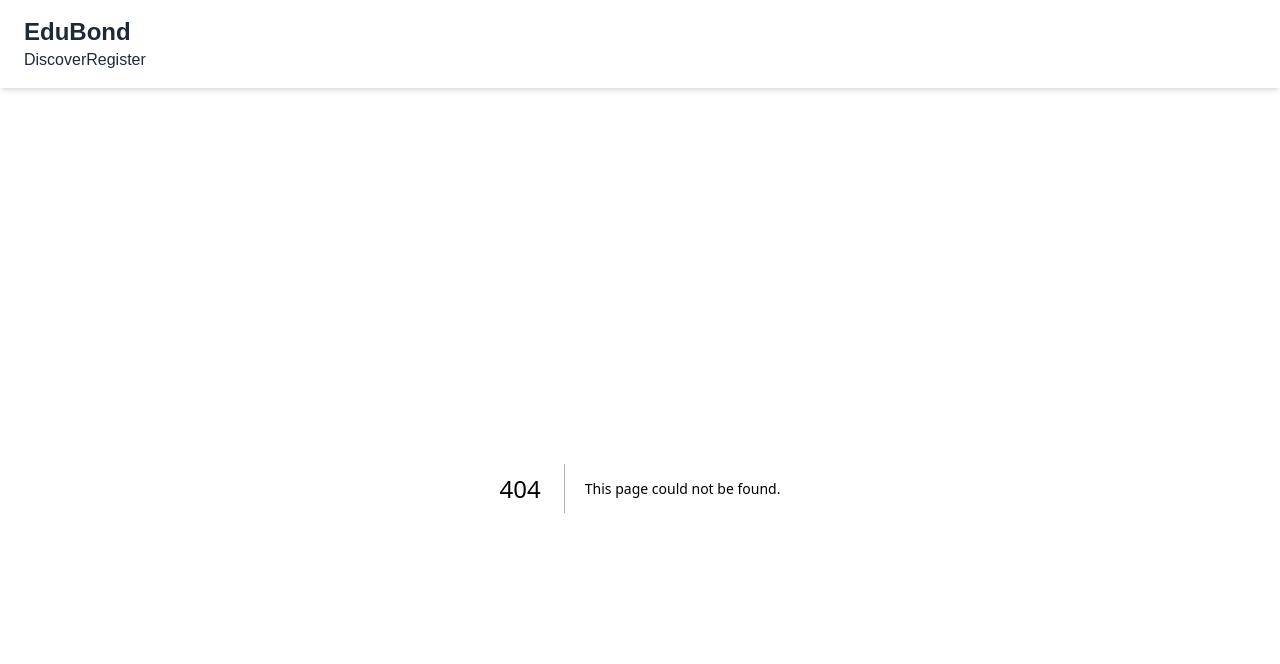
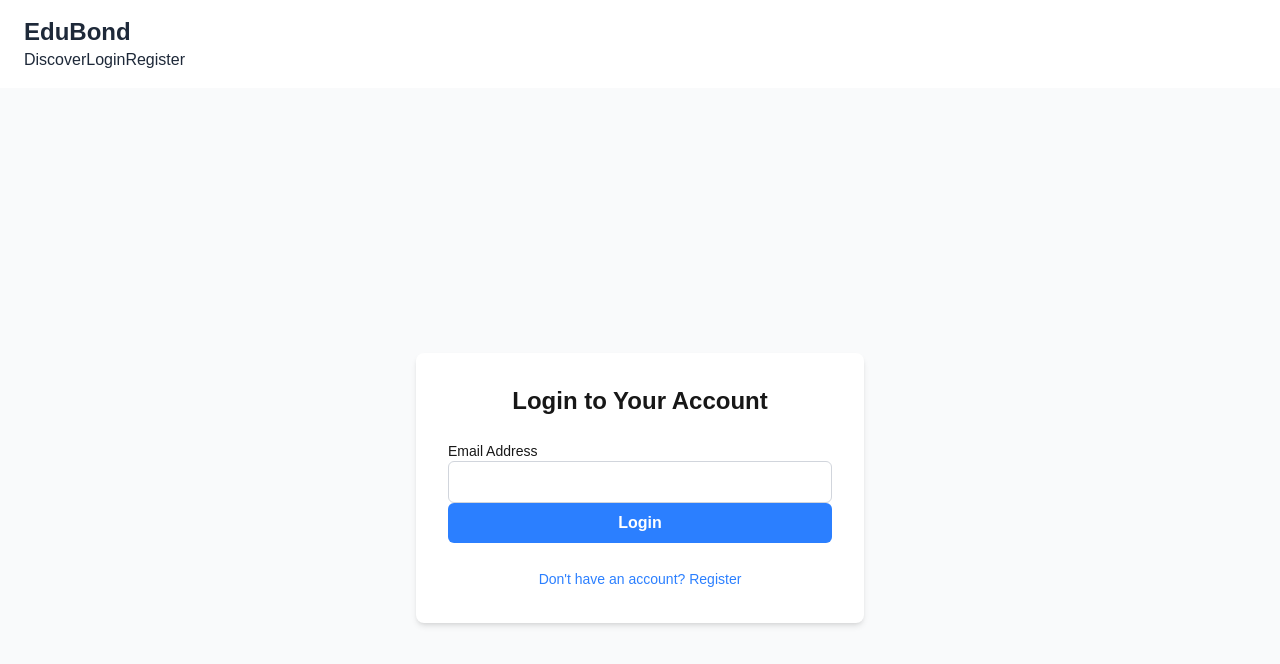
Before and after one commit to Venuu07/EduBond, a Next.js app in the folder client/: page /login in a window 1280 px wide. Before the commit this address had no page. Shown: the top 664 px of the page. Built offline with nearby package versions, Linux system fonts and the light colour scheme.

Commit message:
Feat: add login page

```diff
--- /dev/null
+++ b/client/src/app/(auth)/login/page.js
@@ -0,0 +1,70 @@
+'use client';
+
+import { useState } from "react";
+import axios from "axios";
+import Link from "next/link";
+import { useRouter } from "next/navigation";
+
+
+export default function LoginPage(){
+    const [email,setEmail]=useState('');
+    const [password,setPassword]=useState('');
+    const router=useRouter();
+
+    const handleSubmit=async(e)=>{
+        e.preventDefault();
+        try{
+            const {data}=await axios.post('http://localhost:5000/api/users/login',{
+                email,
+                password,
+            });
+            console.log('Login successful:', data);
+
+            //save tokenn
+             localStorage.setItem('userToken', data.data.token);
+
+             router.push('/')
+        }
+        catch(error){
+        if (error.response) {
+        console.error('Login failed:', error.response.data);
+      } else if (error.request) {
+        console.error('Login failed (no response):', error.request);
+      } else {
+        console.error('Login failed (generic error):', error.message);
+      }
+        }
+    }
+    return(
+        <div className="flex justify-center items-center min-h-screen bg-gray-50">
+            <div className="w-full max-w-md p-8 space-y-6 bg-white rounded-lg shadow-md">
+                 <h1 className="text-2xl font-bold text-center">Login to Your Account</h1>
+                 <form onSubmit={handleSubmit} className="space-y=6">
+                    <div>
+                        <label className="block text-sm font-medium">
+                            Email Address
+                        </label>
+                        <input
+                        type="email"
+                        value={email}
+                        onChange={(e) => setEmail(e.target.value)}
+                        className="w-full px-3 py-2 border border-gray-300 rounded-md"
+                        required
+                        />
+                    </div>
+               <button
+               type="submit"
+               className="w-full px-4 py-2 font-bold text-white bg-blue-500 rounded-md hover:bg-blue-600"
+          >
+            Login
+          </button>
+                 </form>
+            <div className="text-center">
+          <Link href="/register" className="text-sm text-blue-500 hover:underline">
+            Don't have an account? Register
+          </Link>
+        </div>
+            </div>
+        </div>
+    );
+}
--- a/client/src/components/Header.js
+++ b/client/src/components/Header.js
@@ -10,6 +10,9 @@ export default function Header() {
             <Link href="/gigs" className="text-gray-800 hover:text-blue-500">
             Discover
           </Link>
+          <Link href="/login" className="text-gray-800 hover:text-blue-500">
+            Login
+          </Link>
           <Link href="/register" className="text-gray-800 hover:text-blue-500">
             Register
           </Link>
```
